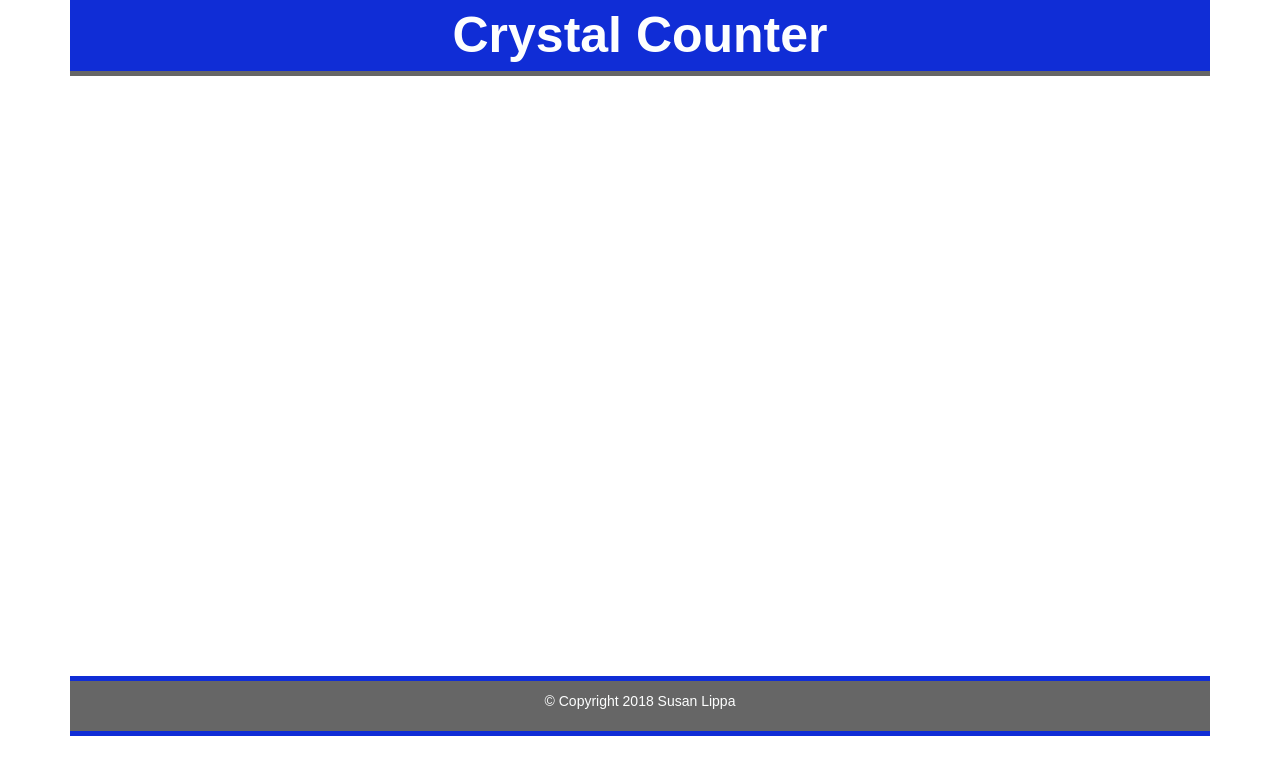
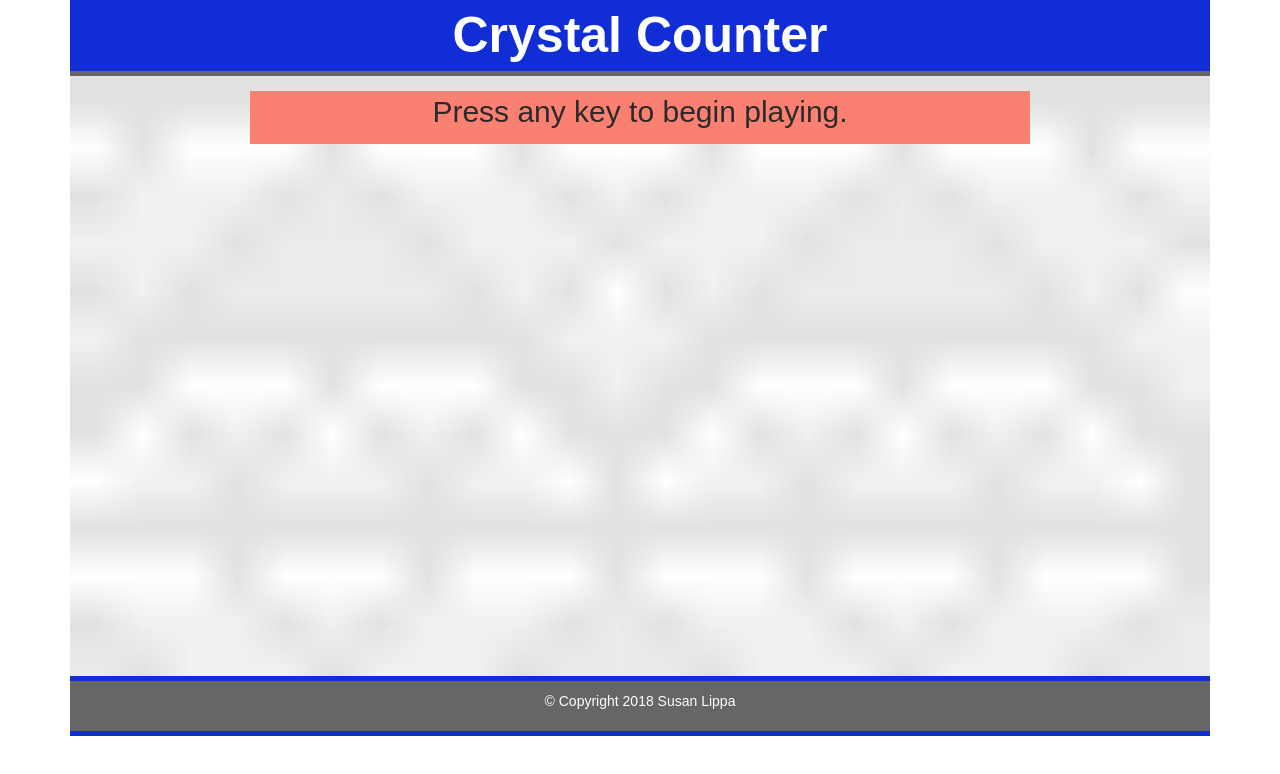
Before and after one commit to slippa91/Crystal_Counter, a plain HTML site: page index.html in a window 1280 px wide. Drawn offline with nearby package versions, Linux system fonts and the light colour scheme.

Commit message:
inxs banner form

```diff
--- a/assets/css/style.css
+++ b/assets/css/style.css
@@ -1,5 +1,5 @@
 .head {
-    font-family: 'Merriweather Sans', sans-serif;;
+    font-family: Arial, Helvetica, sans-serif;
     width: 100%;
     margin: 0 auto;
     height: auto;
@@ -24,12 +24,28 @@
 
  /* Main Game Box Context */
 
+ .inxsBanner {
+    font-family: Arial, Helvetica, sans-serif;
+    font-size: 30px;
+    text-align: center;
+    margin-top: 10px;
+    padding-top: 5px;
+    padding-bottom: 5px;
+    color:#2D2A2A;
+
+}
+
+#inxsBox {
+    background-color: salmon;
+}
+
+
 /* Main Game Background*/
  .background {
     width: 100%;
     margin: 0 auto;
     height: 600px;
-    background-image: url("../images/bright_squares.png");
+    background-image: url("../images/diamonds.png");
     background-size: 100% auto;
 }
 
--- a/assets/javascript/game.js
+++ b/assets/javascript/game.js
@@ -2,6 +2,10 @@
 
 $(document).ready(function() {
 
+var wins=0;
+var losses = 0;
+goalNum;
+playerNum;
 
 
 var startGame = function(){
--- a/index.html
+++ b/index.html
@@ -27,16 +27,31 @@
                 <div class="col-xs-12 banner">
                         <p class="name">Crystal Counter</p>
                 </div>
-            </div>
+            </div> <!-- Header -->
 
         <!--Main Body Content -->
 
             <div class="row background">
 
+                <!-- Instructions Box -->
+                <div class="row inxsBanner">
+                    <div class="col-md-8 col-md-offset-2" id="inxsBox">
+                            <p id="inxsText">Press any key to begin playing.</p>
+                    </div>
+
+                </div>
+
+                <!-- Wins, Goal, Score, Losses  -->
+                <div class="row">
 
 
+                </div>
+
+                <!-- Gems -->
+                <div class="row">
 
 
+                </div>
 
 
             </div>  <!-- Background -->
```
Also changed, not shown: assets/images/Green Gem.png (added), assets/images/Purple Gem.png (added), assets/images/Red Gem.png (added), assets/images/Screen Shot 2018-01-25 at 9.00.19 PM.png (added), assets/images/Yellow Gem.png (added), assets/images/colorful-gems-clipart-1.jpg (added), assets/images/diamonds.png (added), 3 other files.
